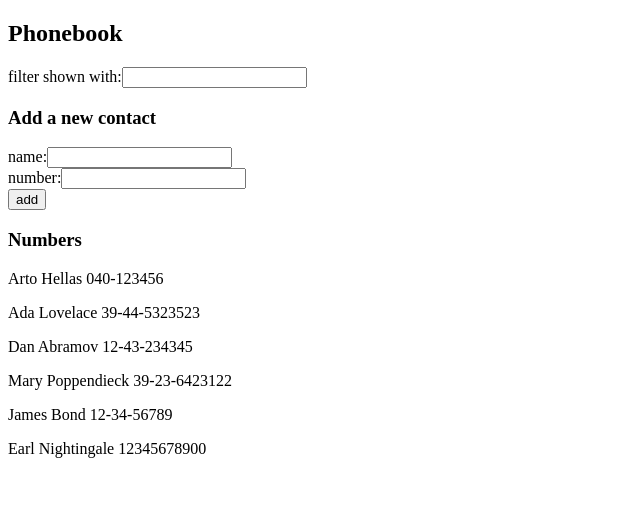
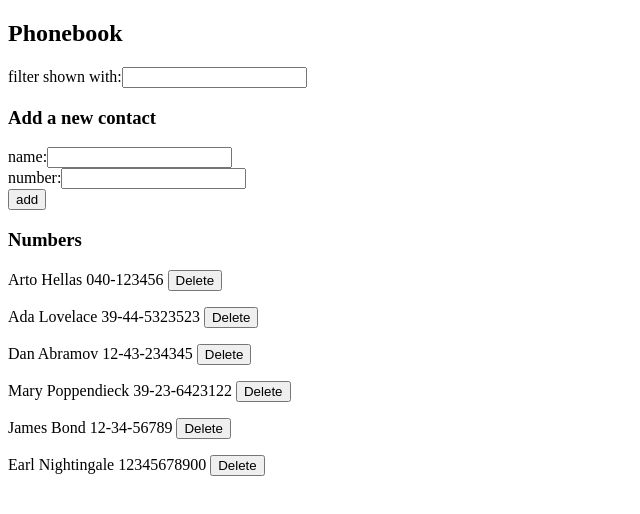
Before and after one commit to KwesitheDev/fullstackopen-mooc.fi, a React (Vite) app in the folder part2/Phonebook/: page / in a window 1280 px wide. Shown: the top 514 px of the page, without its empty margins (0-640 px from the left). Built offline with nearby package versions, Linux system fonts and the light colour scheme; data requests are answered from the project's data file.

Commit message:
step 7 and 8 completed

```diff
--- a/part2/Phonebook/src/App.jsx
+++ b/part2/Phonebook/src/App.jsx
@@ -2,7 +2,8 @@ import { useState,useEffect } from 'react';
 import Filter from './components/Filter';
 import PersonForm from './components/PersonForm';
 import Persons from './components/Persons';
-import axios from 'axios'
+//import axios from 'axios'
+import phoneService from './services/phone'
 
 const App = () => {
   const [persons, setPersons] = useState([]);
@@ -10,16 +11,17 @@ const App = () => {
   const [number, setNumber] = useState('');
   const [searchTerm, setSearchTerm] = useState('');
 
+  //GET Request
   useEffect(() => {
-    axios
-      .get('http://localhost:3001/persons')
-      .then(response => {
-        setPersons(response.data);
-      });
+    phoneService
+      .getAll()
+      .then(intialPersons => setPersons(intialPersons))
+    console.log('GET Working')
+
   }, []);
 
 
-
+//Add NAme
   const addName = (event) => {
     event.preventDefault();
     const nameExist = persons.find(person => person.name.toLowerCase() === newName.toLowerCase());
@@ -28,12 +30,32 @@ const App = () => {
       return;
     }
 
+
     const newPerson = { name: newName, number: number, id: persons.length + 1 };
-    setPersons([...persons, newPerson]);
-    setNewName('');
-    setNumber('');
+
+    phoneService
+      .create(newPerson)
+      .then(returnedPerson => {
+        setPersons(persons.concat(returnedPerson))
+        setNewName('');
+        setNumber('');
+      })
+      .catch(error => {
+        console.log('Fail', error)
+        //migh be faulty, I literally don't know why I added the error to console.log
+        //Felt it'll make sense to log the error as well as 'Fail"
+
+      })
+    //setPersons([...persons, newPerson]);
+
   };
 
+  //Delete Person
+  const personToDelete = (id) => {
+      console.log(`THe person of id: ${id} is to be deleted`)
+  }
+
+  //Handle Change
   const handleNameChange = (event) => setNewName(event.target.value);
   const handleNumberChange = (event) => setNumber(event.target.value);
   const handleSearchChange = (event) => setSearchTerm(event.target.value);
@@ -58,7 +80,7 @@ const App = () => {
       />
 
       <h3>Numbers</h3>
-      <Persons persons={filteredPersons} />
+      <Persons persons={filteredPersons} deletePerson={personToDelete} />
     </div>
   );
 };
--- a/part2/Phonebook/src/components/Persons.jsx
+++ b/part2/Phonebook/src/components/Persons.jsx
@@ -1,7 +1,9 @@
-const Persons = ({persons}) => {
+const Persons = ({persons, deletePerson}) => {
+    const label = 'Delete'
     return (
         <div>
-            {persons.map(person => <p key={person.id}>{person.name} { person.number}</p>)}
+
+            {persons.map(person => <p key={person.id}>{person.name} {person.number} <button onClick={()=>deletePerson(person.id)} >{label}</button> </p>)}
         </div>
     );
 }
--- /dev/null
+++ b/part2/Phonebook/src/services/phone.js
@@ -0,0 +1,13 @@
+import axios from "axios"
+const baseUrl = 'http://localhost:3001/persons'
+const getAll = () => {
+    const request = axios.get(baseUrl)
+    return request.then(response => response.data)
+}
+
+const create = newObject => {
+    const request = axios.post(baseUrl, newObject)
+    return request.then(response => response.data)
+}
+
+export default {getAll,create}
```
